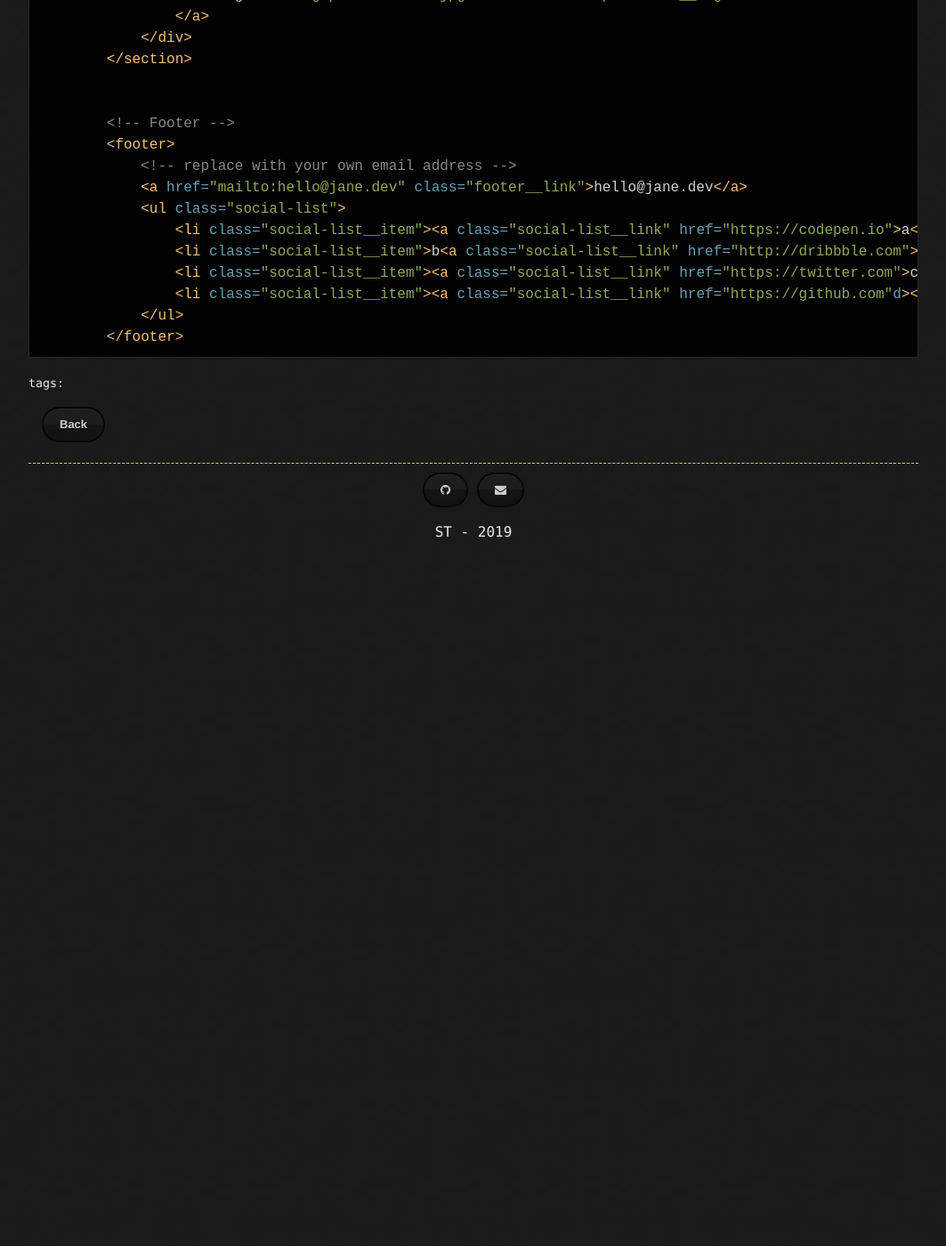
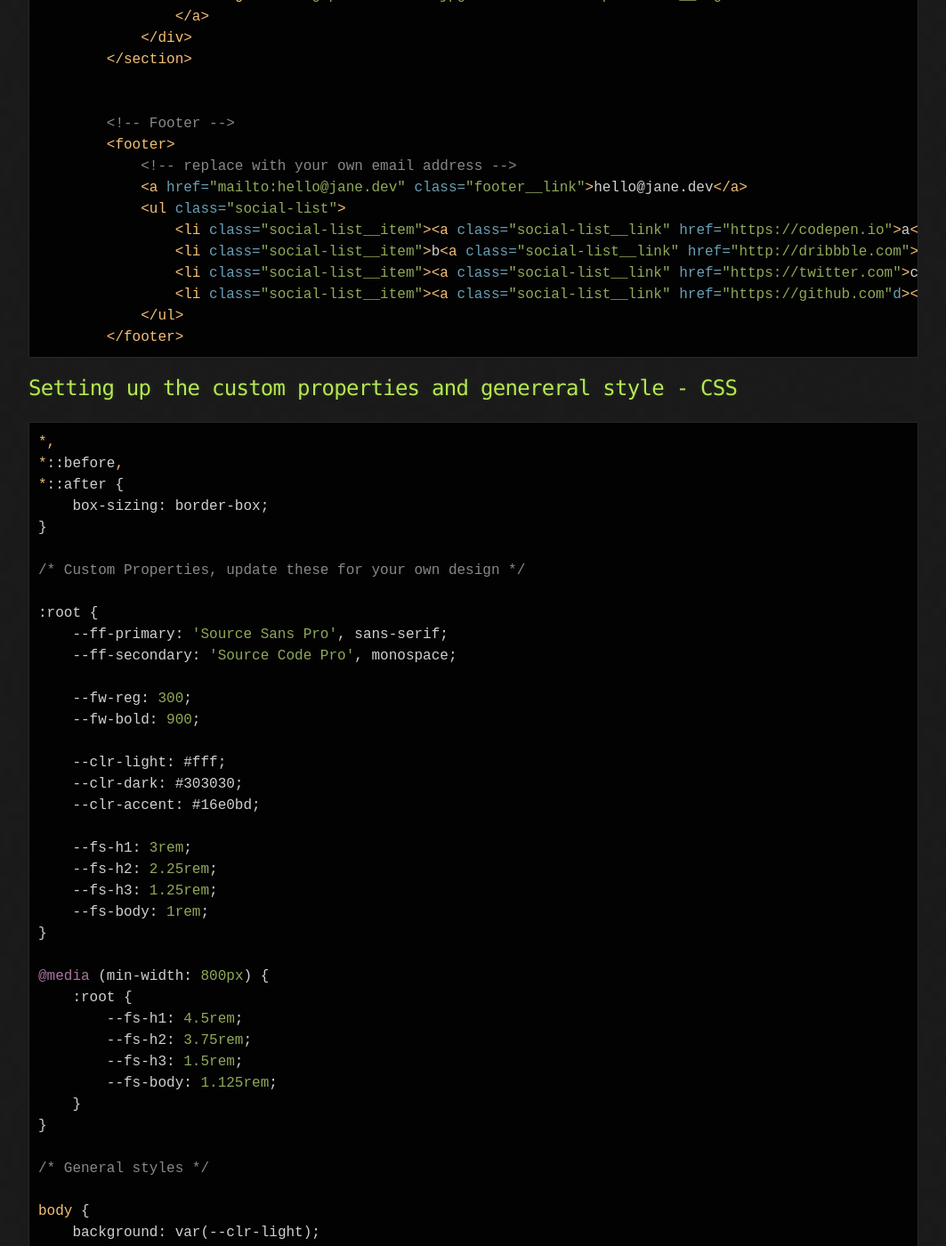
Before and after one commit to staytuned4/staytuned4.github.io, a Jekyll site: the page built from _posts/2020-02-25-electron.md, in a window 1280 px wide and 1400 px high, scrolled down 4346 px. Shown: the whole window at 89% size, without its empty margins (108-1171 px from the left). Built offline with Jekyll 4.4.1, drawn with Linux system fonts in a browser that asks for light colours; nearby versions of some CDN libraries; before the commit the page ends 4976 px from its top, so only the background shows below that; some of the changed text lies outside the part shown.

Commit message:
Add files via upload

````diff
--- a/_posts/2020-02-25-electron.md
+++ b/_posts/2020-02-25-electron.md
@@ -191,3 +191,71 @@ Les partie du blog sont définient par sections.
             </ul>
         </footer>
 ```
+## Setting up the custom properties and genereral style - CSS
+
+```css
+*,
+*::before,
+*::after {
+    box-sizing: border-box;
+}
+
+/* Custom Properties, update these for your own design */
+
+:root {
+    --ff-primary: 'Source Sans Pro', sans-serif;
+    --ff-secondary: 'Source Code Pro', monospace;
+
+    --fw-reg: 300;
+    --fw-bold: 900;
+
+    --clr-light: #fff;
+    --clr-dark: #303030;
+    --clr-accent: #16e0bd;
+
+    --fs-h1: 3rem;
+    --fs-h2: 2.25rem;
+    --fs-h3: 1.25rem;
+    --fs-body: 1rem;
+}
+
+@media (min-width: 800px) {
+    :root {
+        --fs-h1: 4.5rem;
+        --fs-h2: 3.75rem;
+        --fs-h3: 1.5rem;
+        --fs-body: 1.125rem;
+    }
+}
+
+/* General styles */
+
+body {
+    background: var(--clr-light);
+    color: var(--clr-dark);
+    margin: 0;
+    font-family: var(--ff-primary);
+    font-size: var(--fs-body);
+    line-height: 1.6;
+}
+
+img {
+    display: block;
+    max-width: 100%;
+}
+
+
+/* Typography */
+
+h1,
+h2,
+h3 {
+    line-height: 1.1;
+    margin: 0;
+}
+
+h1 { font-size: var(--fs-h1) }
+h2 { font-size: var(--fs-h2) }
+h3 { font-size: var(--fs-h3) }
+
+```
````
